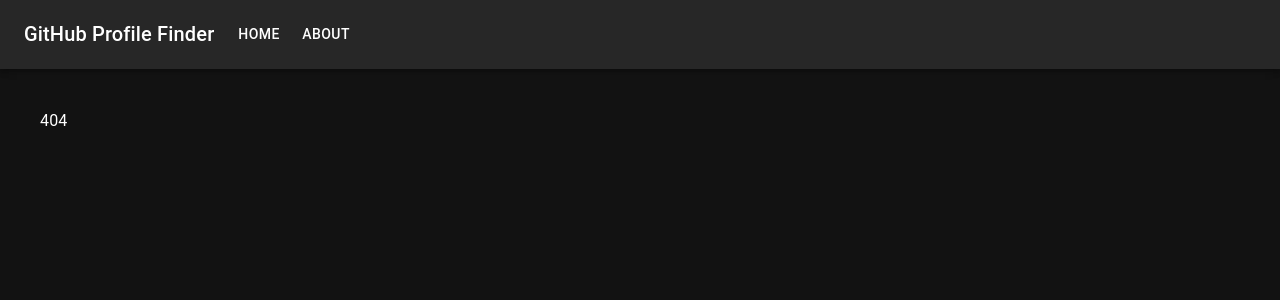
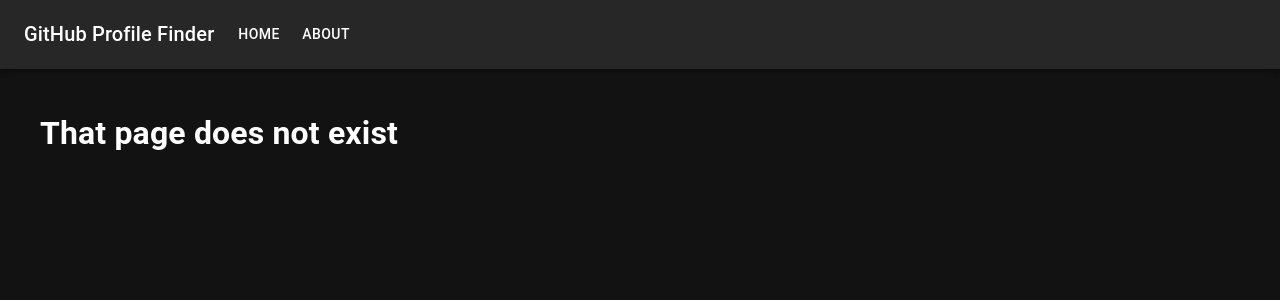
Before and after one commit to austindflatt/github-profile-finder, a React (Create React App) app: page /404 in a window 1280 px wide. Before the commit this address had no page. Shown: the top 300 px of the page. Built offline with nearby package versions, Linux system fonts and the light colour scheme.

Commit message:
fix: added to build script

```diff
--- a/package.json
+++ b/package.json
@@ -18,7 +18,7 @@
   },
   "scripts": {
     "start": "react-scripts start",
-    "build": "react-scripts build",
+    "build": "CI=false && react-scripts build",
     "test": "react-scripts test",
     "eject": "react-scripts eject"
   },
--- a/src/components/404Page/NotFound.jsx
+++ b/src/components/404Page/NotFound.jsx
@@ -2,7 +2,9 @@
 
 function NotFound() {
   return (
-    <div>404</div>
+    <div style={{margin: 'auto', display: 'block'}}>
+      <h1>That page does not exist</h1>
+    </div>
   )
 }
 
```
